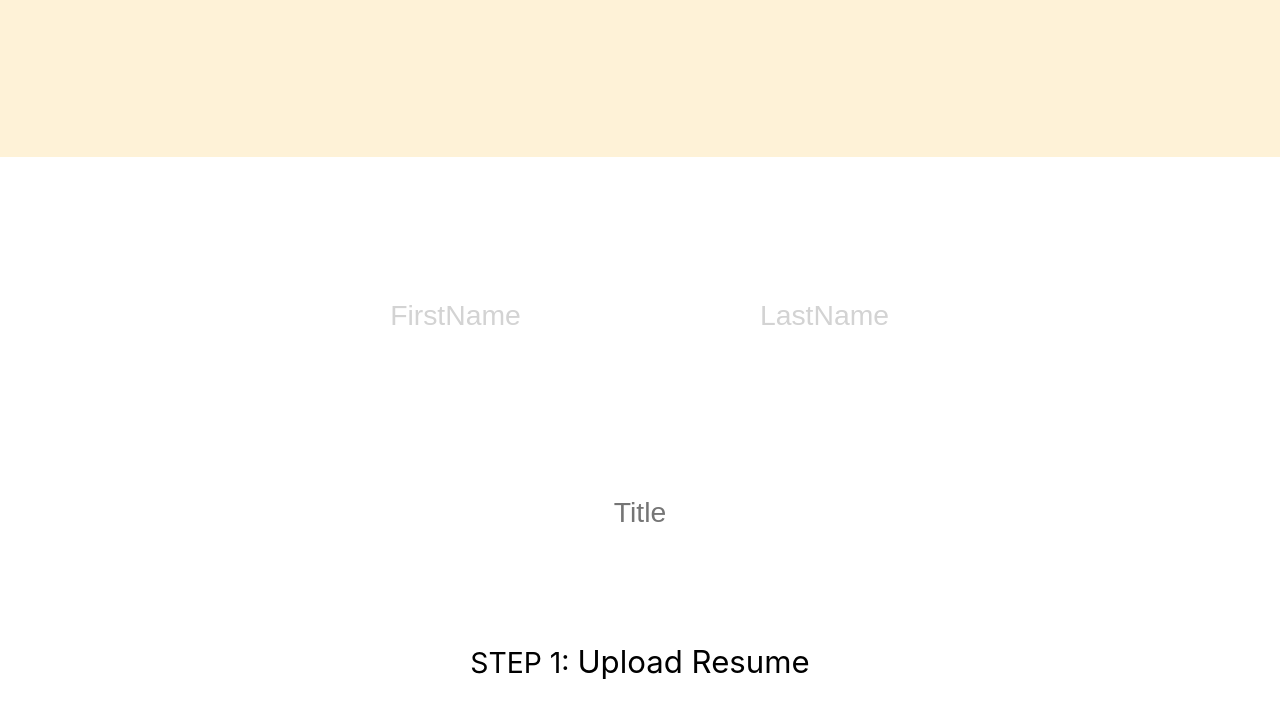
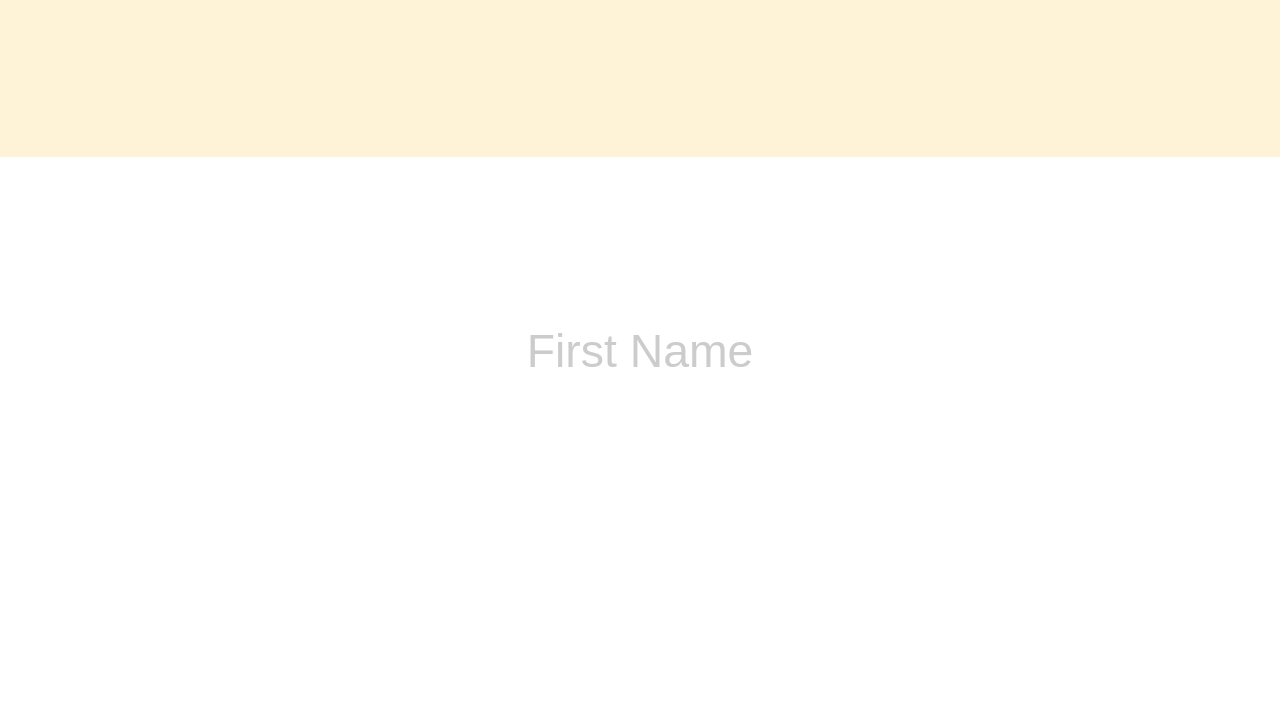
Before and after one commit to Elev8Folio/Elev8Folio, a React (Create React App) app: page / in a window 1280 px wide. Shown: the part 643-1361 px from the top of the page. Built offline with nearby package versions, Linux system fonts and the light colour scheme; a web font is replaced by a local one.

Commit message:
Updated logic for name inputs

```diff
--- a/src/App.css
+++ b/src/App.css
@@ -238,25 +238,46 @@
   margin-top: 6em;
 }
 
-.Name {
-  margin-bottom: 3em;
+.inputInfo {
+  padding: 1em;
 }
 
-.Name input[type="text"]::placeholder {
+.inputInfo input{
   text-align: center;
-  color: lightgray; /* Set the color of the input text to light gray */
 }
-.Name input{
+
+.inputInfo input[type="text"]::placeholder {
+  text-align: center;
+  color: rgb(204, 204, 204); /* Set the color of the input text to light gray */
+  font-style: bold;
+}
+
+.inputInfo input{
   border: none;
 }
-.Title input{
-  text-align: center;
-  border: none;
-  color: lightgray;
-  margin-top: 3em;
-  margin-bottom: 3em;
+
+.inputInfo > input:focus {
+  outline: none;
 }
 
+#university {
+  width: 35em;
+  font-size: 1.8em;
+}
+
+#Fname, #Lname {
+  width: 6em;
+  font-size: 1.8em;
+}
+
+#title {
+  width: 35em;
+  font-size: 1.8em;
+}
+
+#toggleButton {
+  align-items: center;
+}
 
 /* Apply styles to elements with class .HPP2 */
 .HPP2 {
--- a/src/Components/SecondPageBody.js
+++ b/src/Components/SecondPageBody.js
@@ -1,23 +1,76 @@
+import { useState } from "react";
 function SecondPageBody() {
+  const [Progression, setProgression] = useState(0);
+  let InputList = [
+    <input
+      onChange={(e) => handleChange(e)}
+      type="text"
+      placeholder="First Name"
+      id="Fname"
+    />,
+    <input
+      onChange={(e) => handleChange(e)}
+      type="text"
+      placeholder="Last Name"
+      id="Lname"
+    />,
+    <input
+      onChange={(e) => handleChange(e)}
+      type="text"
+      placeholder="University"
+      id="university"
+    />,
+    <input
+      onChange={(e) => handleChange(e)}
+      type="text"
+      placeholder="Title"
+      id="title"
+    />,
+  ];
+  const handleChange = (e) => {
+    if (e.target.id === "Fname" && e.target.value !== "" && Progression === 0)
+      setProgression(1);
+    else if (
+      e.target.id === "Lname" &&
+      e.target.value !== "" &&
+      Progression === 1
+    )
+      setProgression(2);
+    else if (
+      e.target.id === "university" &&
+      e.target.value !== "" &&
+      Progression === 2
+    )
+      setProgression(3);
+    else if (
+      e.target.id === "title" &&
+      e.target.value !== "" &&
+      Progression === 3
+    )
+      setProgression(4);
+  };
+
   const clicked = () => {
     alert("Upload my friend");
   };
 
   return (
     <div className="SecondPageBody">
-      <div className="Name">
-        <input type="text" placeholder="FirstName" />
-        <input type="text" placeholder="LastName" />
-      </div>
-      <div className="Title">
-        <input type="text" placeholder="Title" />
+      <div className="inputInfo">
+        {InputList[0]}
+        {Progression > 0 && InputList[1]}
       </div>
 
-      <div className="StepOne">
-        <p>
-          STEP 1: <span onClick={clicked}> Upload Resume </span>
-        </p>
-      </div>
+      <div className="inputInfo">{Progression > 1 && InputList[2]}</div>
+      <div className="inputInfo">{Progression > 2 && InputList[3]}</div>
+
+      {Progression > 3 && (
+        <div className="StepOne">
+          <p>
+            <span onClick={clicked}> Upload Picture </span>
+          </p>
+        </div>
+      )}
     </div>
   );
 }
```
Also changed, not shown: 1 other file (tests, documents, lock files or other folders).
